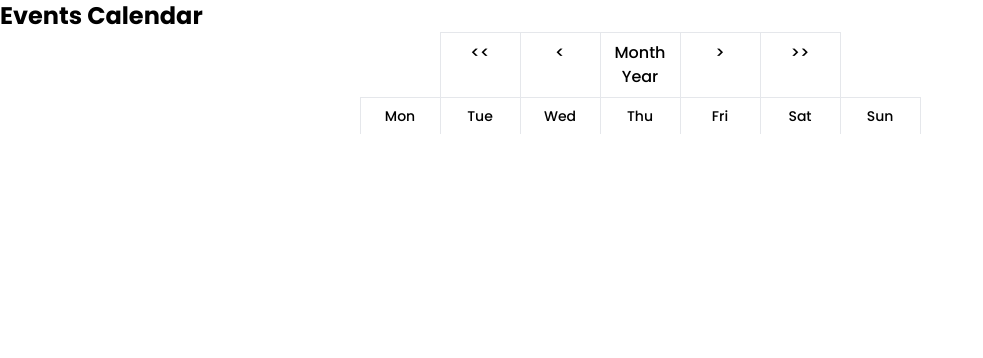
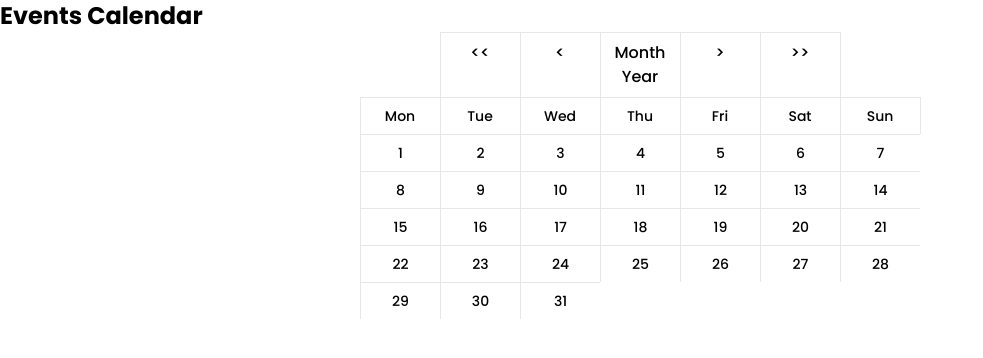
Before and after one commit to marcelamejiao/Event-Calendar, a React (Vite) app: page / in a window 1280 px wide. Shown: the top 358 px of the page, without its empty margins (0-983 px from the left). Built offline with nearby package versions, Linux system fonts and the light colour scheme.

Commit message:
include component to MonthCalendar container

```diff
--- a/src/container/MonthCalendar/MonthCalendar.tsx
+++ b/src/container/MonthCalendar/MonthCalendar.tsx
@@ -1,4 +1,5 @@
 import CalendarHeader from "../../components/CalendarHeader/CalendarHeader";
+import DayNumber from "../../components/DayNumber/DayNumber";
 import DaysOfWeekLabel from "../../components/DaysOfWeekLabel/DaysOfWeekLabel";
 
 const MonthCalendar = () => {
@@ -6,6 +7,7 @@ const MonthCalendar = () => {
 		<div className="flex justify-center items-center flex-col" >
 			<CalendarHeader />
 			<DaysOfWeekLabel />
+			<DayNumber />
 		</div>
 
 	)
```
